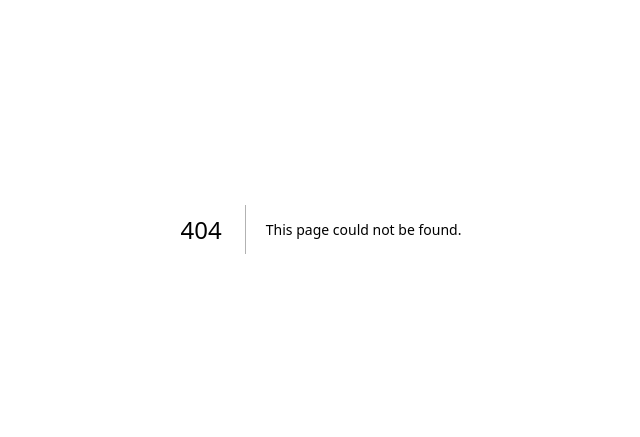
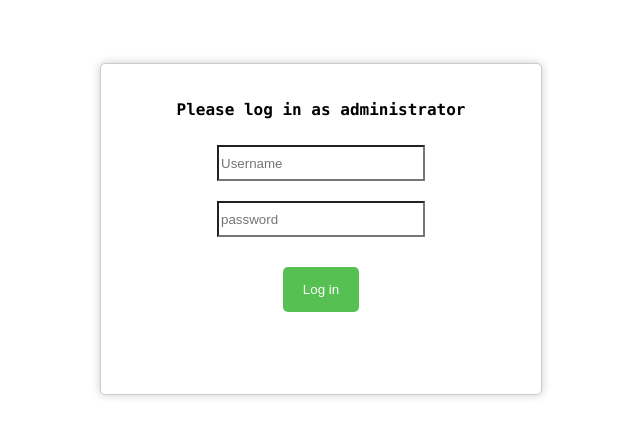
Before and after one commit to ielts-playground/documentizer, a Next.js app: page /log-in in a window 1280 px wide. Before the commit this address had no page. Shown: the part 171-608 px from the top of the page, without its empty margins (319-959 px from the left). Built offline with nearby package versions, Linux system fonts and the light colour scheme; no server answers; a web font is replaced by a local one.

Commit message:
[dungeek] add authenticating, log in, redirecting features (#15)
Co-authored-by: dungeek <dungntr.dev@gmail.com>

```diff
--- a/src/apis/index.ts
+++ b/src/apis/index.ts
@@ -48,3 +48,7 @@ export async function createTestWithAudio(
         })
     ).data;
 }
+
+export async function ping() {
+    await api.default.get('/users');
+}
--- a/src/components/Part/index.tsx
+++ b/src/components/Part/index.tsx
@@ -50,8 +50,8 @@ export default function (props: PartProps) {
                 split={'vertical'}
                 sizes={
                     !!components[0]?.length && !!components[1]?.length
-                        ? ['47%', '47%', '5%']
-                        : ['95%', 'auto', '5%']
+                        ? ['45%', '45%', '10%']
+                        : ['90%', 'auto', '10%']
                 }
                 sashRender={undefined}
                 onChange={undefined}
--- a/src/components/UploadAudio/index.tsx
+++ b/src/components/UploadAudio/index.tsx
@@ -32,8 +32,6 @@ export default function (props: UploadProps) {
         }
     };
 
-    const inputId = 'xxdasdasd';
-
     return (
         <div className={styles.all}>
             <div className={styles.guide}>Choose your audio file:</div>
--- /dev/null
+++ b/src/pages/log-in/index.tsx
@@ -0,0 +1,113 @@
+import { authenticate } from '@apis';
+import { useRouter } from 'next/router';
+import React, { useEffect, useState } from 'react';
+import styles from './styles.module.scss';
+
+type User = {
+    username: string;
+    password: string;
+};
+
+export default function () {
+    const [user, setUser] = useState<User>({ username: '', password: '' });
+    const [isAuthenticated, setIsAuthenticated] = useState<boolean>(false);
+    const router = useRouter();
+
+    useEffect(() => {
+        if (isAuthenticated) {
+            document.getElementById('error').hidden = true;
+            document.getElementById('authenticated').hidden = false;
+            const search = new URLSearchParams(window.location.search);
+            if (search.get('redirect')) {
+                const redirect =
+                    decodeURIComponent(search.get('redirect')) || '/redirect';
+                router.push(redirect);
+            } else {
+                router.push('/redirect');
+            }
+        }
+    }, [isAuthenticated]);
+
+    const handleChangeUserName = (e: any) => {
+        const change = e.target.value;
+        setUser((prevState) => ({ ...prevState, username: change }));
+        handleEnterKeyPress();
+    };
+
+    const handleChangePassword = (e: any) => {
+        const change = e.target.value;
+        setUser((prevState) => ({ ...prevState, password: change }));
+        handleEnterKeyPress();
+    };
+
+    function handleSubmit(_) {
+        authenticate(user.username, user.password)
+            .then((hasToken) => {
+                setIsAuthenticated(hasToken);
+                if (!hasToken) {
+                    document.getElementById('error').hidden = false;
+                }
+            })
+            .catch(() => {
+                handelError();
+            });
+
+        setUser({ username: '', password: '' });
+    }
+
+    function handelError() {
+        Array.from(document.getElementsByTagName('input')).forEach((input) => {
+            input.value = '';
+        });
+        document.getElementById('error').hidden = false;
+    }
+
+    function handleEnterKeyPress() {
+        const submitButton = document.getElementsByTagName('button')[0];
+        function Enter(event: any) {
+            if (event.keyCode === 13) {
+                event.preventDefault();
+                submitButton.click();
+            }
+        }
+
+        const inputs = document.getElementsByTagName('input');
+        Array.from(inputs).forEach((input) => {
+            input.addEventListener('keydown', Enter);
+        });
+    }
+
+    return (
+        <div className={styles.all}>
+            <div className={styles.box}>
+                <p>
+                    <b>Please log in as administrator</b>
+                </p>
+                <input
+                    className={styles.input}
+                    type={'text'}
+                    placeholder="Username"
+                    onChange={(e) => handleChangeUserName(e)}
+                />
+                <input
+                    className={styles.input}
+                    type={'password'}
+                    placeholder="password"
+                    onChange={(e) => handleChangePassword(e)}
+                />
+                <p id="error" hidden>
+                    Wrong admin's account, please try again
+                </p>
+                <p id="authenticated" hidden>
+                    Waiting for a second
+                </p>
+                <button
+                    className={styles.button}
+                    onClick={(_) => handleSubmit(_)}
+                >
+                    Log in
+                </button>
+            </div>
+        </div>
+    );
+}
--- /dev/null
+++ b/src/pages/log-in/styles.module.scss
@@ -0,0 +1,57 @@
+@import "@styles/font";
+$submitColor: #4abb46ec;
+
+.all {
+  @include useFont;
+
+  position: absolute;
+  top: 0;
+  right: 0;
+  bottom: 0;
+  left: 0;
+  margin: auto;
+  width: 400px;
+  height: 290px;
+  background-color: #fff;
+  border: 1px solid #ccc;
+  border-radius: 5px;
+  box-shadow: 0 0 10px rgba(0, 0, 0, 0.2);
+  padding: 20px;
+
+  .box {
+    display: flex;
+    flex-direction: column;
+    justify-content: center;
+    align-items: center;
+
+    .input {
+      width: 200px;
+      height: 30px;
+      border-radius: "10px";
+      border: "1px solid black";
+      background-color: rgb(255, 255, 255);
+      margin: 10px;
+      padding: "10px";
+
+      &:focus {
+        outline: none;
+        border-color: #232a2e;
+        box-shadow: 0 0 5px #232a2e;
+      }
+    }
+
+    .button {
+      padding: 15px 20px 15px 20px;
+      margin: 20px;
+      border: none;
+      border-radius: 5px;
+      cursor: pointer;
+      background-color: $submitColor;
+      color: #fff;
+
+      &:hover {
+        scale: 120%;
+      }
+    }
+  }
+}
--- /dev/null
+++ b/src/pages/redirect/styles.module.scss
@@ -0,0 +1,39 @@
+@import "@styles/font";
+$submitColor: #4abb46ec;
+
+.all {
+  @include useFont;
+
+  position: absolute;
+  top: 0;
+  right: 0;
+  bottom: 0;
+  left: 0;
+  margin: auto;
+  width: 400px;
+  height: 290px;
+  background-color: #fff;
+  border: 1px solid #ccc;
+  border-radius: 5px;
+  box-shadow: 0 0 10px rgba(0, 0, 0, 0.2);
+  padding: 20px;
+
+  .box {
+    text-align: center;
+    display: inline-block;
+
+    button {
+      padding: 15px 20px 15px 20px;
+      margin: 20px;
+      border: none;
+      border-radius: 5px;
+      cursor: pointer;
+      background-color: $submitColor;
+      color: #fff;
+
+      &:hover {
+        scale: 120%;
+      }
+    }
+  }
+}
```
Also changed, not shown: src/pages/new/[skill]/index.tsx (+24 -1 lines), src/pages/redirect/index.tsx (added, +52 -0 lines).
